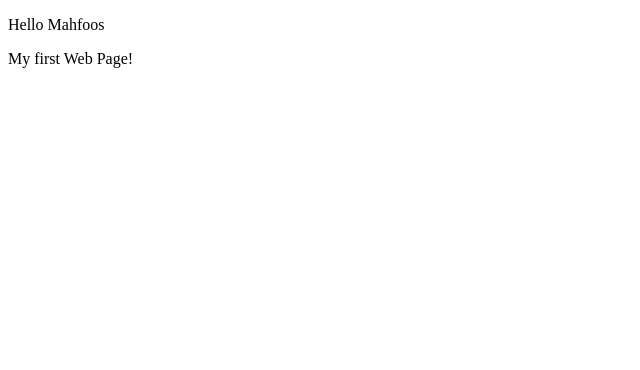
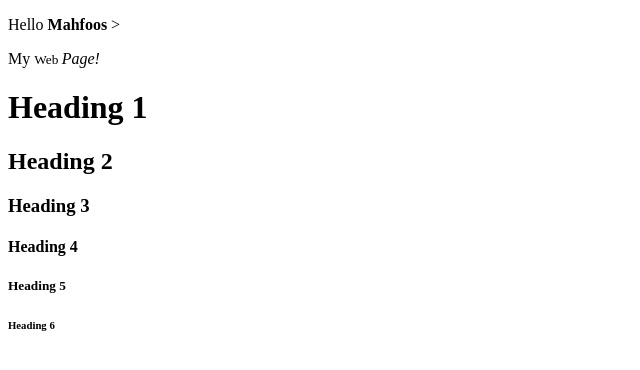
Before and after one commit to mahfoos/Learn-HTML, a plain HTML site: page index.html in a window 1280 px wide. Shown: the whole page, without its empty margins (0-640 px from the left). Drawn offline with Linux system fonts and the light colour scheme.

Commit message:
added basic syntex

```diff
--- a/index.html
+++ b/index.html
@@ -6,12 +6,19 @@
 <body>
 
     <p>
-        Hello Mahfoos
+        Hello <strong>  Mahfoos </strong> >
     </p>
 
     <p>
-        My first Web Page!
+        My <small> Web </small> <em> Page! </em>
     </p>
+
+     <h1> Heading 1</h1>
+     <h2> Heading 2</h2>
+     <h3> Heading 3</h3>
+     <h4> Heading 4</h4>
+     <h5> Heading 5</h5>
+     <h6> Heading 6</h6>
 
 </body>
 </html>
```
